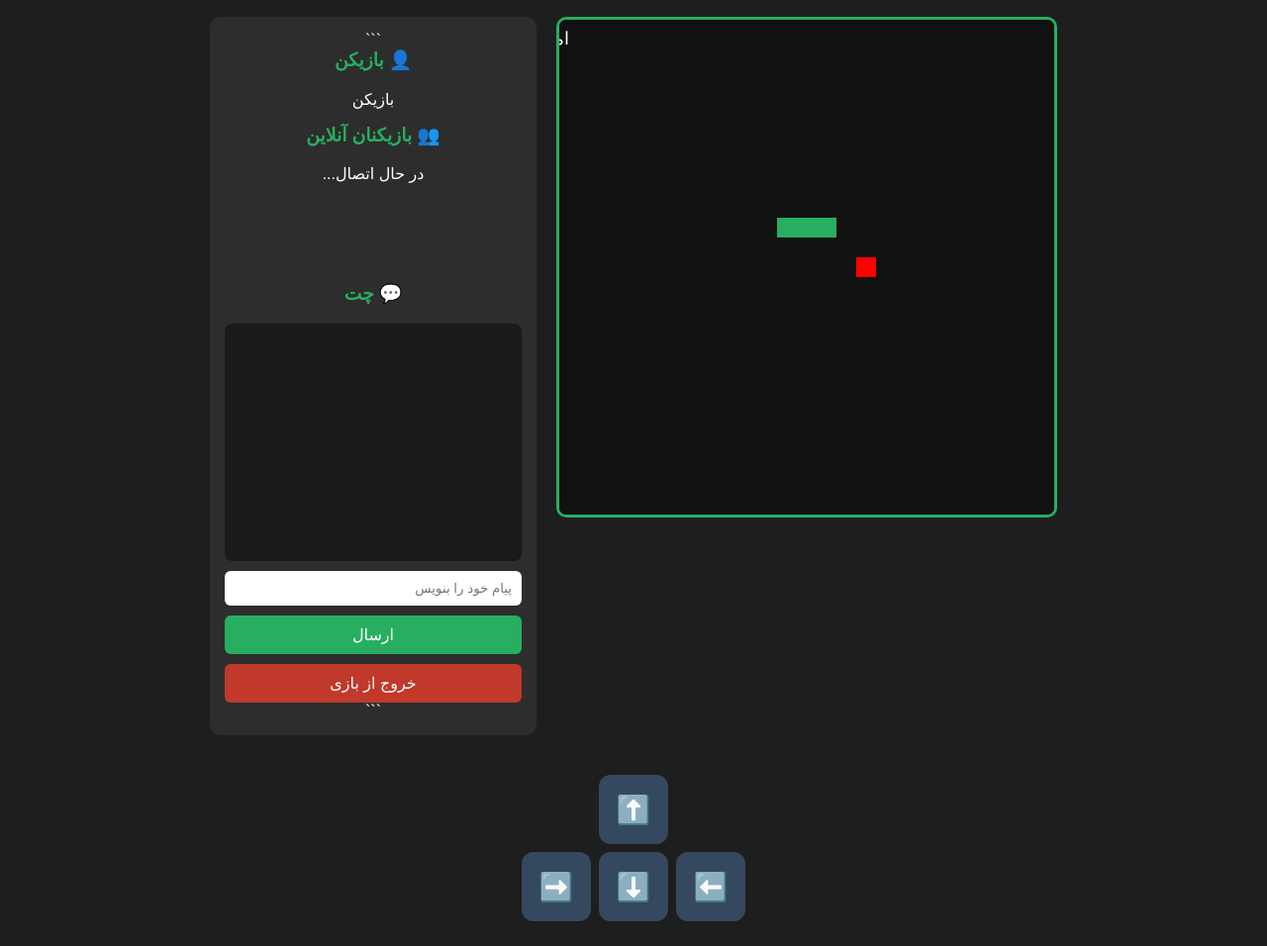
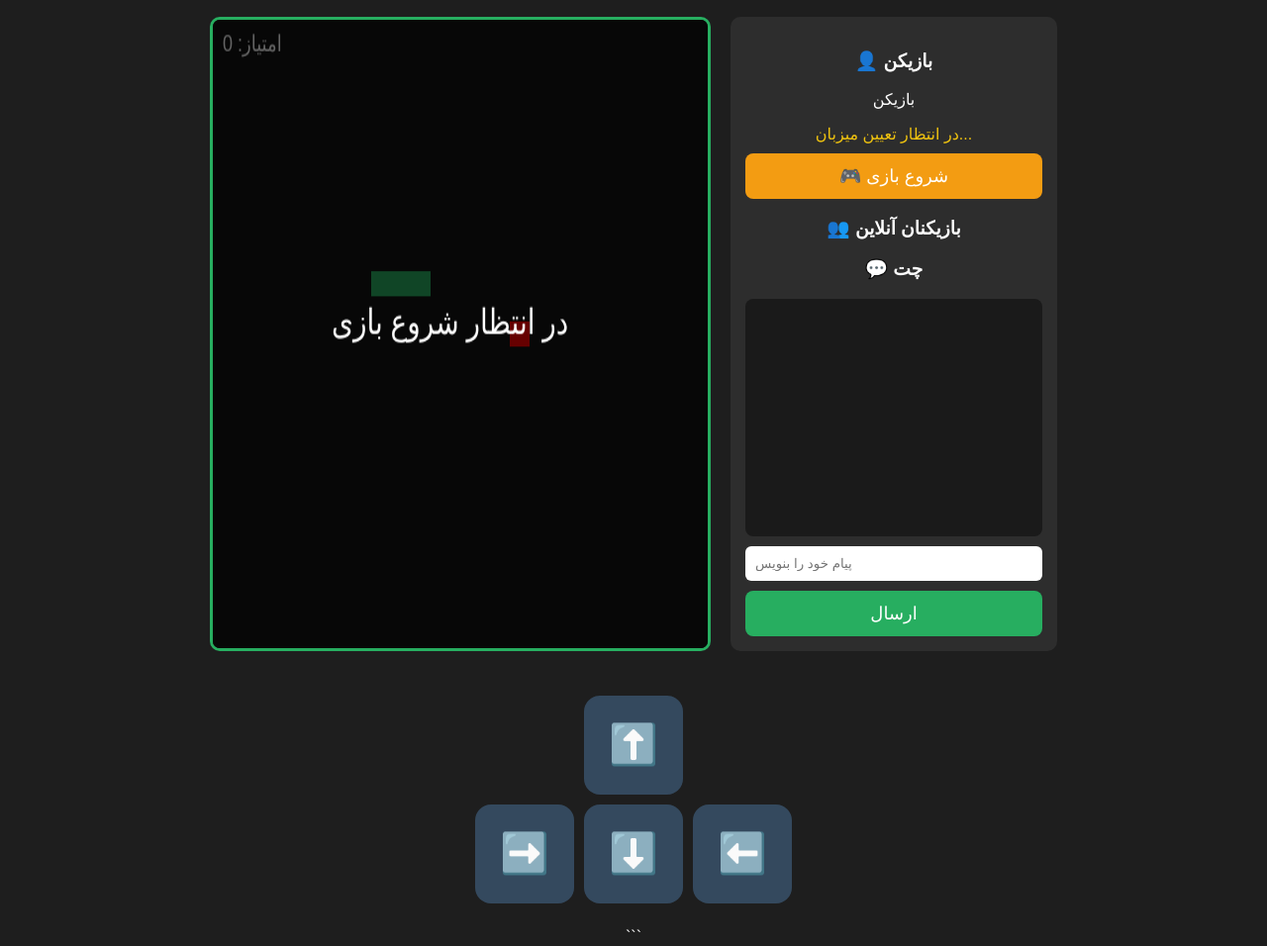
Before and after one commit to zahratavakoli66v-afk/snake-game, a website: page public/game.html in a window 1280 px wide. Shown: the part 59-1015 px from the top of the page at 99% size. Drawn offline with nearby package versions, Linux system fonts and the light colour scheme; no server answers.

Commit message:
host start button and slower snake

````diff
--- a/public/game.html
+++ b/public/game.html
@@ -1,165 +1,119 @@
+
 <!DOCTYPE html>
-
 <html lang="fa">
 <head>
 <meta charset="UTF-8">
 <title>بازی مار آنلاین</title>
-
 <style>
-    body {
-      margin: 0;
-      font-family: Arial, sans-serif;
-      direction: rtl;
-      background: #1e1e1e;
-      color: white;
-      text-align: center;
+body{
+  margin:0;
+  background:#1e1e1e;
+  color:white;
+  font-family:Arial,sans-serif;
+  text-align:center;
 }
 
-    .header {
-      background: #2c3e50;
-      padding: 15px;
-      font-size: 22px;
-      font-weight: bold;
+.header{
+  background:#2c3e50;
+  padding:15px;
+  font-size:22px;
 }
 
-    .container {
-      display: flex;
-      justify-content: center;
-      align-items: flex-start;
-      gap: 20px;
-      padding: 20px;
-      flex-wrap: wrap;
+.container{
+  display:flex;
+  justify-content:center;
+  gap:20px;
+  flex-wrap:wrap;
+  padding:20px;
 }
 
-    canvas {
-      background: #111;
-      border: 3px solid #27ae60;
-      border-radius: 10px;
+canvas{
+  background:#111;
+  border:3px solid #27ae60;
+  border-radius:10px;
 }
 
-    .sidebar {
-      width: 300px;
-      background: #2d2d2d;
-      border-radius: 10px;
-      padding: 15px;
+.sidebar{
+  width:300px;
+  background:#2d2d2d;
+  border-radius:10px;
+  padding:15px;
 }
 
-    .sidebar h3 {
-      color: #27ae60;
-      margin-top: 0;
+#messages{
+  height:220px;
+  overflow-y:auto;
+  background:#1a1a1a;
+  border-radius:8px;
+  padding:10px;
+  text-align:right;
 }
 
-    #players {
-      min-height: 100px;
-      margin-bottom: 20px;
+#messages p{
+  background:#333;
+  padding:6px;
+  border-radius:6px;
 }
 
-    #messages {
-      background: #1a1a1a;
-      height: 220px;
-      overflow-y: auto;
-      border-radius: 8px;
-      padding: 10px;
-      margin-bottom: 10px;
-      text-align: right;
+input{
+  width:100%;
+  padding:10px;
+  border:none;
+  border-radius:6px;
+  margin:10px 0;
+  box-sizing:border-box;
 }
 
-    #messages p {
-      margin: 5px 0;
-      padding: 6px;
-      background: #333;
-      border-radius: 6px;
+button{
+  width:100%;
+  padding:12px;
+  border:none;
+  border-radius:8px;
+  background:#27ae60;
+  color:white;
+  cursor:pointer;
+  font-size:18px;
 }
 
-    #messages b {
-      color: #27ae60;
+#startBtn{
+  background:#f39c12;
 }
 
-    input {
-      width: calc(100% - 20px);
-      padding: 10px;
-      border-radius: 6px;
-      border: none;
-      margin-bottom: 10px;
+#status{
+  margin:10px 0;
+  color:#f1c40f;
 }
 
-    button {
-      width: 100%;
-      padding: 10px;
-      border: none;
-      border-radius: 6px;
-      background: #27ae60;
-      color: white;
-      cursor: pointer;
-      font-size: 16px;
+.controls{
+  margin:25px auto;
+  width:320px;
+  display:grid;
+  grid-template-columns:100px 100px 100px;
+  grid-template-rows:100px 100px;
+  gap:10px;
+  justify-content:center;
 }
 
-    button:hover {
-      background: #219150;
+.control-btn{
+  width:100px;
+  height:100px;
+  font-size:40px;
+  background:#34495e;
+  border-radius:16px;
 }
 
-    .back {
-      margin-top: 10px;
-      background: #c0392b;
+.control-btn:active{
+  background:#27ae60;
 }
 
-    .back:hover {
-      background: #a93226;
-    }
-
-    /* کنترل‌های جهت */
-    .controls {
-      margin: 20px auto;
-      width: 220px;
-      display: grid;
-      grid-template-columns: 70px 70px 70px;
-      grid-template-rows: 70px 70px;
-      gap: 8px;
-      justify-content: center;
-    }
-
-    .control-btn {
-      width: 70px;
-      height: 70px;
-      font-size: 28px;
-      background: #34495e;
-      border-radius: 12px;
-      user-select: none;
-      -webkit-user-select: none;
-      touch-action: manipulation;
-    }
-
-    .control-btn:active {
-      background: #27ae60;
-      transform: scale(0.95);
-    }
-
-    .empty {
-      visibility: hidden;
-    }
-
-    @media (max-width: 768px) {
-      .container {
-        flex-direction: column;
-        align-items: center;
-      }
-
-      canvas {
-        width: 90vw;
-        height: 90vw;
-        max-width: 500px;
-        max-height: 500px;
-      }
+.empty{
+  visibility:hidden;
 }
 </style>
-
 </head>
-
 <body>
 
-<div class="header">
-  🐍 بازی مار آنلاین
-</div>
+<div class="header">🐍 بازی مار آنلاین</div>
 
 <div class="container">
 
@@ -167,199 +121,188 @@
 
 <div class="sidebar">
 
-```
 <h3>👤 بازیکن</h3>
 <p id="playerName"></p>
 
+<div id="status">در انتظار تعیین میزبان...</div>
+
+<button id="startBtn" disabled>🎮 شروع بازی</button>
+
 <h3>👥 بازیکنان آنلاین</h3>
-<div id="players">در حال اتصال...</div>
+<div id="players"></div>
 
 <h3>💬 چت</h3>
 <div id="messages"></div>
 
 <input id="message" placeholder="پیام خود را بنویس">
+
 <button onclick="sendMessage()">ارسال</button>
-
-<button class="back" onclick="exitGame()">خروج از بازی</button>
-```
 
 </div>
 
 </div>
-
-<!-- دکمه‌های جهت -->
 
 <div class="controls">
 <div class="empty"></div>
 <button class="control-btn" onclick="setDirection('UP')">⬆️</button>
 <div class="empty"></div>
 
-<button class="control-btn" onclick="setDirection('LEFT')">⬅️</button> <button class="control-btn" onclick="setDirection('DOWN')">⬇️</button> <button class="control-btn" onclick="setDirection('RIGHT')">➡️</button>
-
+<button class="control-btn" onclick="setDirection('RIGHT')">➡️</button>
+<button class="control-btn" onclick="setDirection('DOWN')">⬇️</button>
+<button class="control-btn" onclick="setDirection('LEFT')">⬅️</button>
 </div>
 
 <script src="/socket.io/socket.io.js"></script>
-
 <script>
-
 const socket = io();
 
 const name = localStorage.getItem('playerName') || 'بازیکن';
-
 document.getElementById('playerName').innerText = name;
 
-// ورود به سرور
-socket.emit('joinGame', { name });
+socket.emit('joinGame',{name});
 
-// لیست بازیکنان
-socket.on('playersList', (players) => {
+let gameRunning = false;
+let isHost = false;
+
+socket.on('playersList', players => {
   const box = document.getElementById('players');
   box.innerHTML = '';
-  players.forEach(player => {
-    const p = document.createElement('p');
-    p.innerText = '🐍 ' + player;
-    box.appendChild(p);
+  players.forEach(p => {
+    box.innerHTML += '<p>🐍 '+p+'</p>';
   });
 });
 
-// ارسال پیام
+socket.on('hostInfo', data => {
+  isHost = socket.id === data.hostId;
+
+  const status = document.getElementById('status');
+  const btn = document.getElementById('startBtn');
+
+  if(isHost){
+    status.innerText = data.gameStarted ? 'بازی در حال اجراست' : 'شما میزبان هستید';
+    btn.disabled = data.gameStarted;
+  }else{
+    status.innerText = data.gameStarted ? 'بازی در حال اجراست' : 'در انتظار شروع بازی توسط میزبان';
+    btn.disabled = true;
+  }
+});
+
+document.getElementById('startBtn').onclick = () => {
+  socket.emit('startGame');
+};
+
+socket.on('gameStarted', () => {
+  gameRunning = true;
+  document.getElementById('status').innerText = 'بازی شروع شد';
+});
+
 function sendMessage(){
   const input = document.getElementById('message');
   const msg = input.value.trim();
-  if(msg === '') return;
+  if(!msg) return;
   socket.emit('chatMessage', msg);
   input.value = '';
 }
 
-// دریافت پیام
-socket.on('chatMessage', (data) => {
+socket.on('chatMessage', data => {
   const box = document.getElementById('messages');
-  const p = document.createElement('p');
-  p.innerHTML = '<b>' + data.name + ':</b> ' + data.message;
-  box.appendChild(p);
+  box.innerHTML += '<p><b>'+data.name+':</b> '+data.message+'</p>';
   box.scrollTop = box.scrollHeight;
 });
-
-// خروج
-function exitGame(){
-  localStorage.removeItem('playerName');
-  window.location.href = 'index.html';
-}
-
-// ======== بازی مار ========
 
 const canvas = document.getElementById('gameCanvas');
 const ctx = canvas.getContext('2d');
 const grid = 20;
 
 let snake = [
-  {x:10, y:10},
-  {x:9, y:10},
-  {x:8, y:10}
+  {x:10,y:10},
+  {x:9,y:10},
+  {x:8,y:10}
 ];
 
 let direction = 'RIGHT';
-
-let food = { x:15, y:12 };
+let food = {x:15,y:12};
 let score = 0;
 
-// تغییر جهت
 function setDirection(dir){
-  if(dir === 'UP' && direction !== 'DOWN') direction = 'UP';
-  if(dir === 'DOWN' && direction !== 'UP') direction = 'DOWN';
-  if(dir === 'LEFT' && direction !== 'RIGHT') direction = 'LEFT';
-  if(dir === 'RIGHT' && direction !== 'LEFT') direction = 'RIGHT';
+  if(dir==='UP' && direction!=='DOWN') direction='UP';
+  if(dir==='DOWN' && direction!=='UP') direction='DOWN';
+  if(dir==='LEFT' && direction!=='RIGHT') direction='LEFT';
+  if(dir==='RIGHT' && direction!=='LEFT') direction='RIGHT';
 }
 
-// کیبورد
-document.addEventListener('keydown', (e) => {
-  if(e.key === 'ArrowUp') setDirection('UP');
-  if(e.key === 'ArrowDown') setDirection('DOWN');
-  if(e.key === 'ArrowLeft') setDirection('LEFT');
-  if(e.key === 'ArrowRight') setDirection('RIGHT');
+document.addEventListener('keydown', e => {
+  if(e.key==='ArrowUp') setDirection('UP');
+  if(e.key==='ArrowDown') setDirection('DOWN');
+  if(e.key==='ArrowLeft') setDirection('LEFT');
+  if(e.key==='ArrowRight') setDirection('RIGHT');
 });
 
-// رسم
 function draw(){
-  ctx.fillStyle = '#111';
-  ctx.fillRect(0, 0, canvas.width, canvas.height);
+  ctx.fillStyle='#111';
+  ctx.fillRect(0,0,500,500);
 
-  ctx.fillStyle = 'red';
-  ctx.fillRect(food.x * grid, food.y * grid, grid, grid);
+  ctx.fillStyle='red';
+  ctx.fillRect(food.x*grid, food.y*grid, grid, grid);
 
-  ctx.fillStyle = '#27ae60';
-  snake.forEach(part => {
-    ctx.fillRect(part.x * grid, part.y * grid, grid, grid);
+  ctx.fillStyle='#27ae60';
+  snake.forEach(p => {
+    ctx.fillRect(p.x*grid, p.y*grid, grid, grid);
   });
 
-  ctx.fillStyle = 'white';
-  ctx.font = '18px Arial';
-  ctx.fillText('امتیاز: ' + score, 10, 25);
+  ctx.fillStyle='white';
+  ctx.font='18px Arial';
+  ctx.fillText('امتیاز: '+score,10,25);
+
+  if(!gameRunning){
+    ctx.fillStyle='rgba(0,0,0,0.6)';
+    ctx.fillRect(0,0,500,500);
+    ctx.fillStyle='white';
+    ctx.font='28px Arial';
+    ctx.fillText('در انتظار شروع بازی',120,250);
+  }
 }
 
-// حرکت
 function update(){
-  const head = { x: snake[0].x, y: snake[0].y };
+  if(!gameRunning) return;
 
-  if(direction === 'UP') head.y--;
-  if(direction === 'DOWN') head.y++;
-  if(direction === 'LEFT') head.x--;
-  if(direction === 'RIGHT') head.x++;
+  const head={...snake[0]};
 
-  if(
-    head.x < 0 ||
-    head.y < 0 ||
-    head.x >= canvas.width / grid ||
-    head.y >= canvas.height / grid
-  ){
-    alert('بازی تمام شد! امتیاز: ' + score);
-    resetGame();
+  if(direction==='UP') head.y--;
+  if(direction==='DOWN') head.y++;
+  if(direction==='LEFT') head.x--;
+  if(direction==='RIGHT') head.x++;
+
+  if(head.x<0 || head.y<0 || head.x>=25 || head.y>=25){
+    gameRunning=false;
+    alert('بازی تمام شد');
     return;
-  }
-
-  for(let part of snake){
-    if(part.x === head.x && part.y === head.y){
-      alert('بازی تمام شد! امتیاز: ' + score);
-      resetGame();
-      return;
-    }
   }
 
   snake.unshift(head);
 
-  if(head.x === food.x && head.y === food.y){
+  if(head.x===food.x && head.y===food.y){
     score++;
-    food = {
-      x: Math.floor(Math.random() * (canvas.width / grid)),
-      y: Math.floor(Math.random() * (canvas.height / grid))
+    food={
+      x:Math.floor(Math.random()*25),
+      y:Math.floor(Math.random()*25)
     };
   }else{
     snake.pop();
   }
 }
 
-// ریست
-function resetGame(){
-  snake = [
-    {x:10, y:10},
-    {x:9, y:10},
-    {x:8, y:10}
-  ];
-  direction = 'RIGHT';
-  score = 0;
-  food = { x:15, y:12 };
-}
-
-// حلقه بازی
-function gameLoop(){
+function loop(){
   update();
   draw();
 }
 
 draw();
-setInterval(gameLoop, 150);
 
+// سرعت کمتر (250 میلی‌ثانیه)
+setInterval(loop,250);
 </script>
 
 </body>
 </html>
+```
````
Also changed, not shown: server.js (+54 -31 lines). Lines whose indentation alone changed are shown as unchanged.
